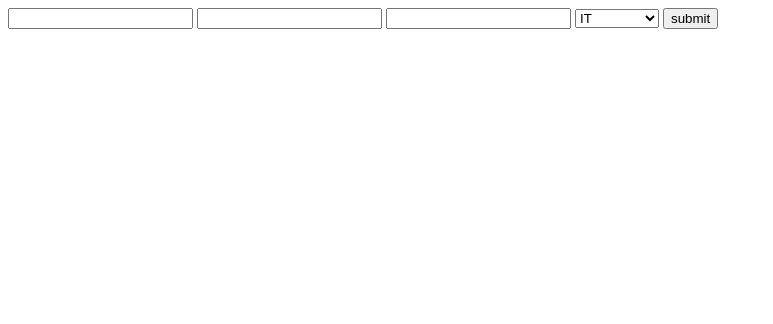
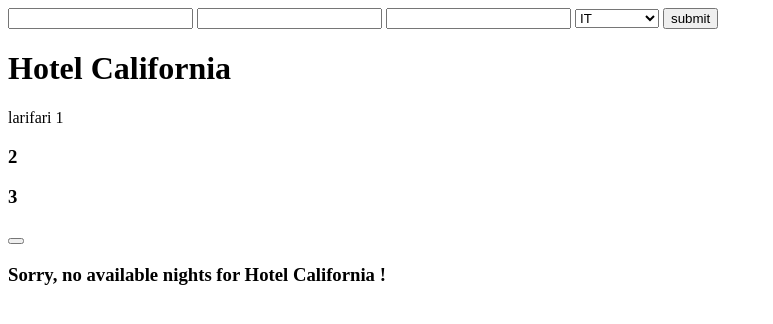
Before and after one commit to DominikRingbauer/CF-JS-DAY04-Dominik-Ivan-Christian, a plain HTML site: page Ivan/index.html in a window 1280 px wide. Shown: the whole page, without its empty margins (0-773 px from the left). Drawn offline with Linux system fonts and the light colour scheme.

Commit message:
added intermediate

```diff
--- a/Ivan/exercises.js
+++ b/Ivan/exercises.js
@@ -39,14 +39,36 @@ document.getElementById("submit").addEventListener("click", basicOne, false);
 	Intermediate exercise 1 | Hotels */
 
 class Hotel {
-	hotelName: "";
-	numberOfNights: "";
-	adress: "";
-	image: "";
+	hotelName = "";
+	numberOfNights = "";
+	userBooked = "";
+	adress = "";
+	image = "";
+constructor(a, b, c, d, e) {
+	this.hotelName = a;
+	this.numberOfNights = b;
+	this.userBooked = c;
+	this.adress = d;
+	this.image = e;
+}
 
+	showAvailability() {
+        if (this.numberOfNights > this.userBooked) {
+    	   	document.getElementById("reservation").innerHTML = `I/n´ll reserve`
+       	}
+       else {
+       		document.getElementById("apology").innerHTML = `Sorry, no available nights for ${this.hotelName} !`
+       	}
+ 		}
 
+	displayHotel() {
+			document.getElementById("intermediate_one").innerHTML += `	<h1> ${this.hotelName} </h1>
+																		<p> ${this.adress} </p>
+																		<h3> ${this.numberOfNights} </h3>
+																		<h3> ${this.userBooked} </h3>`;
+	}
+};
 
-	showAvailability: function() {
-
-	}
-}
+var hotel1 = new Hotel("Hotel California", 2, 3, "larifari 1", NaN);
+hotel1.displayHotel();
+hotel1.showAvailability();
--- a/Ivan/index.html
+++ b/Ivan/index.html
@@ -27,6 +27,16 @@
 
 	</div>
 
+	<div>
+		<div id="intermediate_one">
+
+		</div>
+
+		<button type="submit" id="reservation"></button>
+		<h3 id="apology"></h3>
+
+	</div>
+
 
 	<script src="exercises.js" type="text/javascript" charset="utf-8"></script>
 </body>
```
